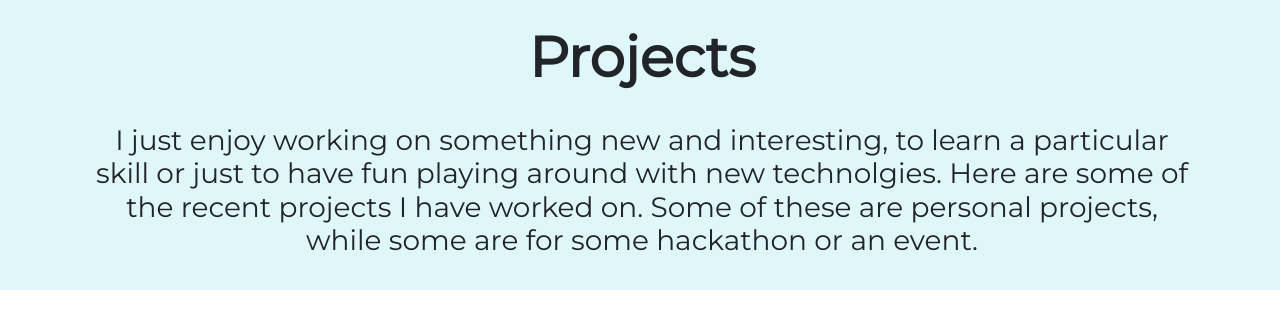
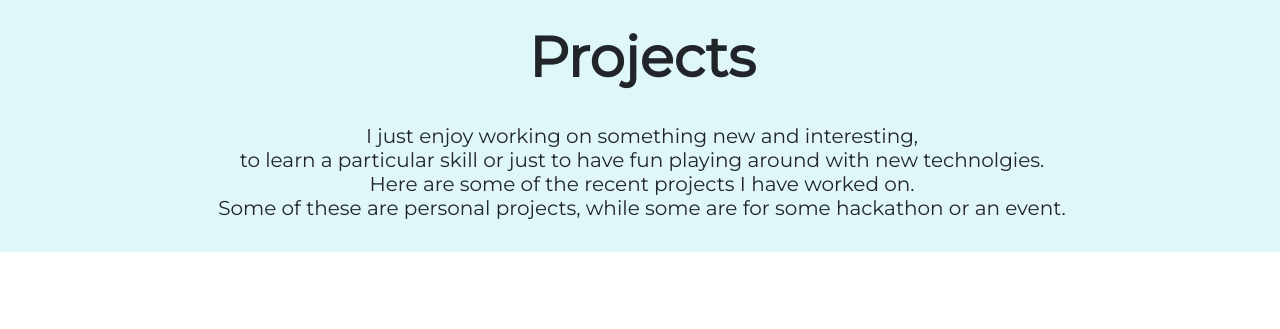
Before and after one commit to D-E-F-E-A-T/Portfolio-Website, a Django app: page /projects in a window 1280 px wide. Shown: the part 142-471 px from the top of the page. Run offline with Django 3.2, Linux system fonts and the light colour scheme; some libraries are stand-ins or nearby versions.

Commit message:
minor changes to frontend

```diff
--- a/main/templates/main/projects.html
+++ b/main/templates/main/projects.html
@@ -15,10 +15,10 @@
             <br>
             <h2 class="col-12 display-4 text-center" style="font-weight: bold; overflow: hidden">Projects</h2>
             <br>
-            <h3 class="container text-center">I just enjoy working on something new and interesting, to learn a
+            <h5 class="container text-center">I just enjoy working on something new and interesting, <br>to learn a
                 particular
-                skill or just to have fun playing around with new technolgies. Here are some of the recent projects I
-                have worked on. Some of these are personal projects, while some are for some hackathon or an event.</h3>
+                skill or just to have fun playing around with new technolgies.<br> Here are some of the recent projects I
+                have worked on.<br> Some of these are personal projects, while some are for some hackathon or an event.</h5>
             <br>
         </div>
     </div>
```
